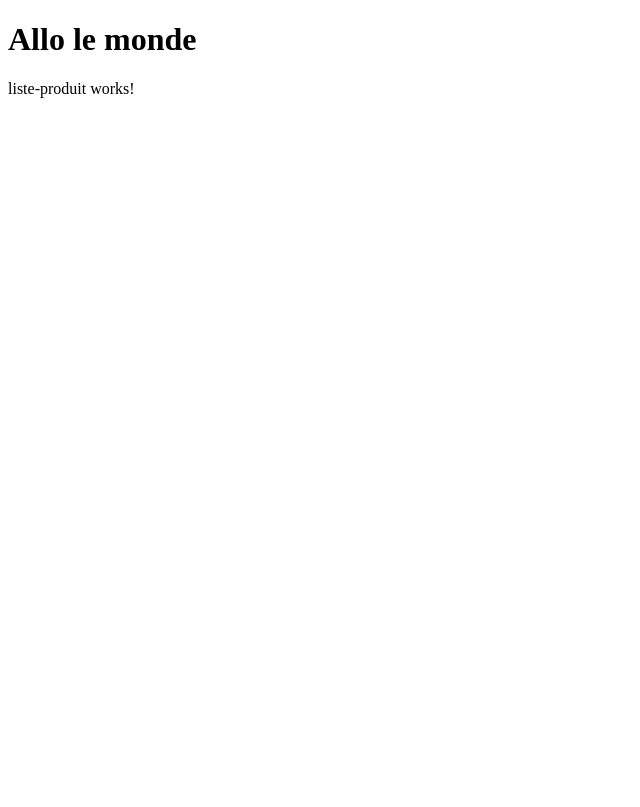
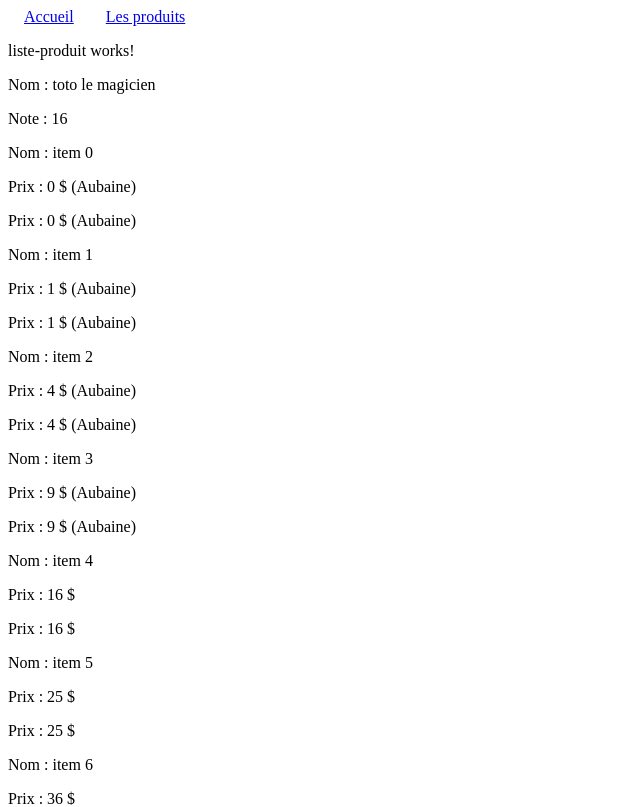
Before and after one commit to 41f-20602/ng-demo, an Angular app: page /produit in a window 1280 px wide. Shown: the top 807 px of the page, without its empty margins (0-640 px from the left). Built offline with nearby package versions, Linux system fonts and the light colour scheme.

Commit message:
Demo cours 1 - fin

```diff
--- a/src/app/app.component.html
+++ b/src/app/app.component.html
@@ -1,2 +1,2 @@
-<h1>Allo le monde</h1>
+<app-entete></app-entete>
 <router-outlet></router-outlet>
--- a/src/app/entete/entete.component.html
+++ b/src/app/entete/entete.component.html
@@ -1 +1,10 @@
-<p>entete works!</p>
+<header>
+    <nav>
+        <a routerLink="/" >Accueil</a>
+        <!--<a href="/">Accueil (href)</a>-->
+        <a routerLink="/produit">Les produits</a>
+        <!--<a href="/produit">Les produits (href)</a>-->
+    </nav>
+
+
+</header>
--- a/src/app/entete/entete.component.scss
+++ b/src/app/entete/entete.component.scss
@@ -0,0 +1,5 @@
+nav{
+    a{
+        padding: 0 16px 0 16px;
+    }
+}
--- a/src/app/liste-produit/liste-produit.component.html
+++ b/src/app/liste-produit/liste-produit.component.html
@@ -1 +1,13 @@
 <p>liste-produit works!</p>
+<p>Nom : {{nom}}</p>
+<p>Note : {{note}}</p>
+<section>
+
+    <article *ngFor = "let unProduit of produit">
+        <p>Nom : {{unProduit.nom}}</p>
+        <p>Prix : {{unProduit.prix}} $ <span *ngIf="unProduit.prix < note">(Aubaine)</span></p>
+        <p>Prix : {{unProduit.prix}} $ <span *ngIf="verifAubaine(unProduit.prix)">(Aubaine)</span></p>
+
+    </article>
+
+</section>
--- a/src/app/liste-produit/liste-produit.component.ts
+++ b/src/app/liste-produit/liste-produit.component.ts
@@ -7,9 +7,23 @@ import { Component, OnInit } from '@angular/core';
 })
 export class ListeProduitComponent implements OnInit {
 
-  constructor() { }
+	nom:string = "toto le magicien";
+	note:number = 16;
 
-  ngOnInit(): void {
-  }
+	produit:Array<any>;
 
+	constructor() {
+		console.log("constructeur");
+	}
+
+	ngOnInit(): void {
+		this.produit = [...Array(10)].map(
+			(item, index)=>({"id": index, "nom" : ("item "+ index), "prix": index*index})
+			);
+		console.log(this.produit);
+	}
+
+	verifAubaine(prix:number):boolean{
+		return (prix < this.note ? true : false );
+	}
 }
--- a/tsconfig.json
+++ b/tsconfig.json
@@ -25,6 +25,7 @@
     "enableI18nLegacyMessageIdFormat": false,
     "strictInjectionParameters": true,
     "strictInputAccessModifiers": true,
-    "strictTemplates": true
+    "strictTemplates": true,
+    "strictPropertyInitialization" :false
   }
 }
```
